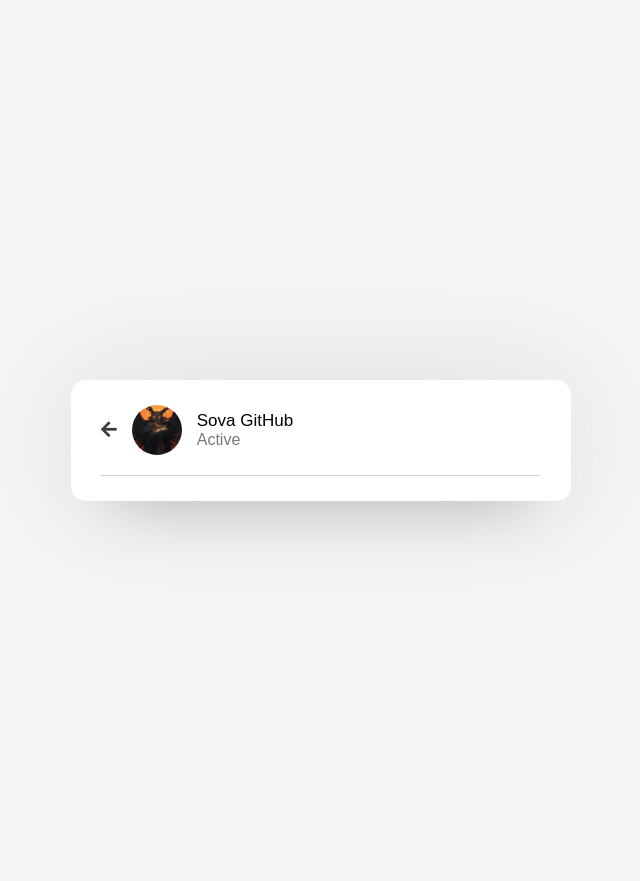
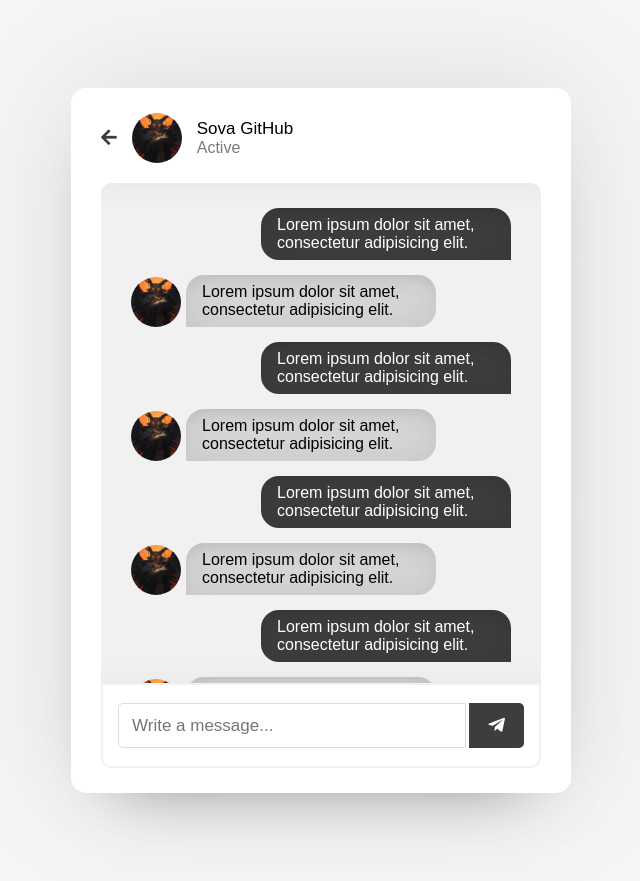
Before and after one commit to VanLin444/ChillChat, a PHP site: page /chat.php in a window 1280 px wide. Shown: the whole page, without its empty margins (319-959 px from the left). Run offline with PHP 8.4, Linux system fonts and the light colour scheme.

Commit message:
chat page complete

```diff
--- a/chat.php
+++ b/chat.php
@@ -18,6 +18,56 @@
                     <p>Active</p>
                 </div>
             </header>
+            <div class="chat-box">
+                <div class="chat outgoing">
+                    <div class="details">
+                        <p>Lorem ipsum dolor sit amet, consectetur adipisicing elit.</p>
+                    </div>
+                </div>
+                <div class="chat incoming">
+                    <img src="./img/sova.jpg" alt="">
+                    <div class="details">
+                        <p>Lorem ipsum dolor sit amet, consectetur adipisicing elit.</p>
+                    </div>
+                </div>
+                <div class="chat outgoing">
+                    <div class="details">
+                        <p>Lorem ipsum dolor sit amet, consectetur adipisicing elit.</p>
+                    </div>
+                </div>
+                <div class="chat incoming">
+                    <img src="./img/sova.jpg" alt="">
+                    <div class="details">
+                        <p>Lorem ipsum dolor sit amet, consectetur adipisicing elit.</p>
+                    </div>
+                </div>
+                <div class="chat outgoing">
+                    <div class="details">
+                        <p>Lorem ipsum dolor sit amet, consectetur adipisicing elit.</p>
+                    </div>
+                </div>
+                <div class="chat incoming">
+                    <img src="./img/sova.jpg" alt="">
+                    <div class="details">
+                        <p>Lorem ipsum dolor sit amet, consectetur adipisicing elit.</p>
+                    </div>
+                </div>
+                <div class="chat outgoing">
+                    <div class="details">
+                        <p>Lorem ipsum dolor sit amet, consectetur adipisicing elit.</p>
+                    </div>
+                </div>
+                <div class="chat incoming">
+                    <img src="./img/sova.jpg" alt="">
+                    <div class="details">
+                        <p>Lorem ipsum dolor sit amet, consectetur adipisicing elit.</p>
+                    </div>
+                </div>
+            </div>
+            <form action="#" class="typing-area">
+                <input type="text" placeholder="Write a message...">
+                <button><i class="fab fa-telegram-plane"></i></button>
+            </form>
         </section>
     </div>
 </body>
--- a/style.css
+++ b/style.css
@@ -240,7 +240,7 @@ form .name-details .field:last-child{
     overflow: auto;
 }
 
-.users-list::-webkit-scrollbar{
+.chat-box::-webkit-scrollbar,.users-list::-webkit-scrollbar{
     width: 0px;
 }
 
@@ -262,7 +262,6 @@ form .name-details .field:last-child{
 .chat-area header{
     display: flex;
     align-items: center;
-    border-bottom: 1px solid lightgray;
     padding-bottom: 20px;
 }
 
@@ -291,3 +290,97 @@ form .name-details .field:last-child{
     font-size: 18px;
     color: rgb(61, 61, 61);
 }
+
+.chat-box{
+    height: 500px;
+    background:  rgb(241, 241, 241);
+    padding: 10px 30px 20px 30px;
+    border-radius: 10px 10px 0 0;
+    box-shadow: inset 0 32px 32px -32px rgb(0 0 0 / 5%), inset 0 -32px 32px -32px rgb(0 0 0 / 5%);
+    overflow-y: auto;
+}
+
+.chat-box .outgoing{
+    display: flex;
+}
+
+.chat-box .incoming{
+    display: flex;
+    align-items: flex-end;
+}
+
+.outgoing .details p{
+    background: rgb(61, 61, 61);
+    color: white;
+    border-radius: 18px 18px 0 18px;
+}
+
+.incoming .details p{
+    background: rgb(214, 214, 214);
+    color: black;
+    border-radius: 18px 18px 18px 0;
+}
+
+.incoming .details{
+    margin-right: auto;
+    max-width: calc(100% - 130px);
+}
+
+.chat-box .chat p{
+    padding: 8px 16px;
+    box-shadow: inset 0 0 32px rgb(0 0 0 / 8%), inset 0 16px 16px -16px rgb(0 0 0 / 10%);
+    word-wrap: break-word;
+}
+
+.outgoing .details{
+    margin-left: auto;
+    max-width: calc(100% - 130px);
+}
+
+.chat img{
+    height: 50px;
+    width: 50px;
+    margin-right: 5px;
+}
+
+.chat-box .chat{
+    margin: 15px 0;
+}
+
+.chat-area .typing-area{
+    display:flex;
+    justify-content: space-between;
+    padding: 18px 15px;
+}
+
+.chat-area form{
+    border: 2px solid rgb(241, 241, 241);
+    border-radius: 0 0 10px 10px;
+
+}
+
+.typing-area input{
+    outline: none;
+    height: 45px;
+    width: calc(100% - 58px);
+    border-radius: 5px 0 0 5px;
+    padding: 0 13px;
+    border: 1px solid rgb(223, 221, 221);
+    font-size: 17px;
+}
+
+.typing-area button{
+    width: 55px;
+    border: none;
+    outline: none;
+    border-radius: 0 5px 5px 0;
+    background: rgb(61, 61, 61);
+    color: white;
+    cursor: pointer;
+    font-size: 19px;
+}
+
+.typing-area button:active{
+    transform: scale(0.98);
+    box-shadow: 3px 2px 22px 1px rgba(0, 0, 0, 0.24);
+}
```
